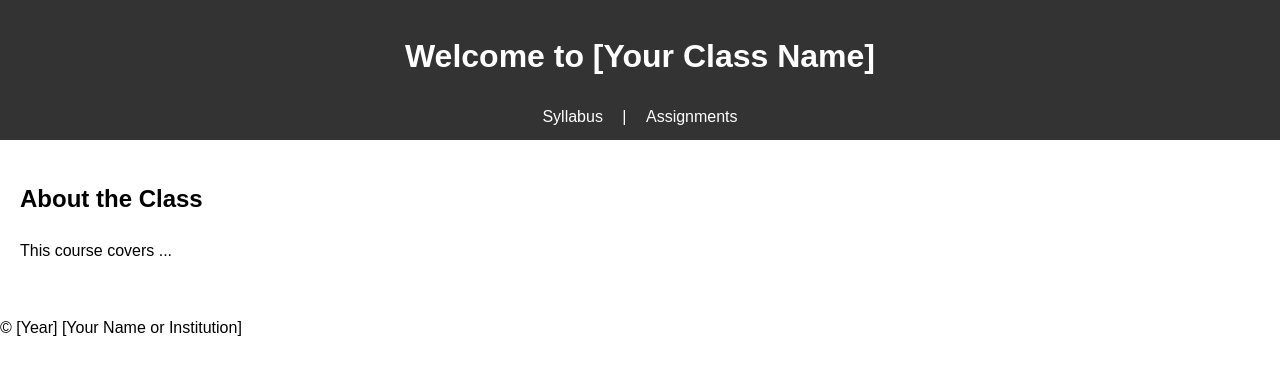
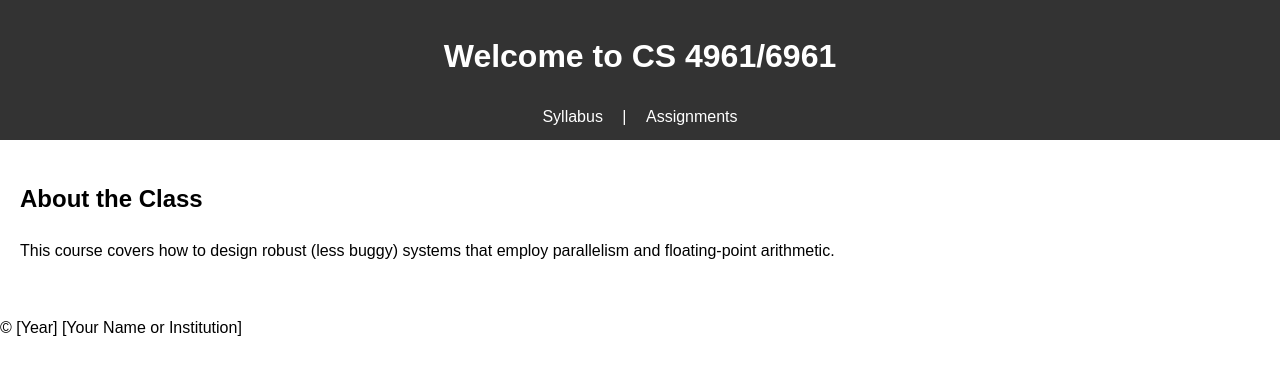
Before and after one commit to parfloat/parfloat.github.io, a plain HTML site: page index.html in a window 1280 px wide. Drawn offline with Linux system fonts and the light colour scheme.

Commit message:
parfloat github

```diff
--- a/index.html
+++ b/index.html
@@ -8,15 +8,20 @@
 </head>
 <body>
     <header>
-        <h1>Welcome to [Your Class Name]</h1>
+        <h1>Welcome to CS 4961/6961 </h1>
         <nav>
             <a href="syllabus.html">Syllabus</a> |
             <a href="assignments.html">Assignments</a>
         </nav>
     </header>
     <main>
-        <h2>About the Class</h2>
-        <p>This course covers ...</p>
+<h2>About the Class</h2>
+
+        <p>This course covers how to design robust (less buggy)
+systems that employ parallelism and floating-point arithmetic.
+
+
+</p>
     </main>
     <footer>
         <p>© [Year] [Your Name or Institution]</p>
```
